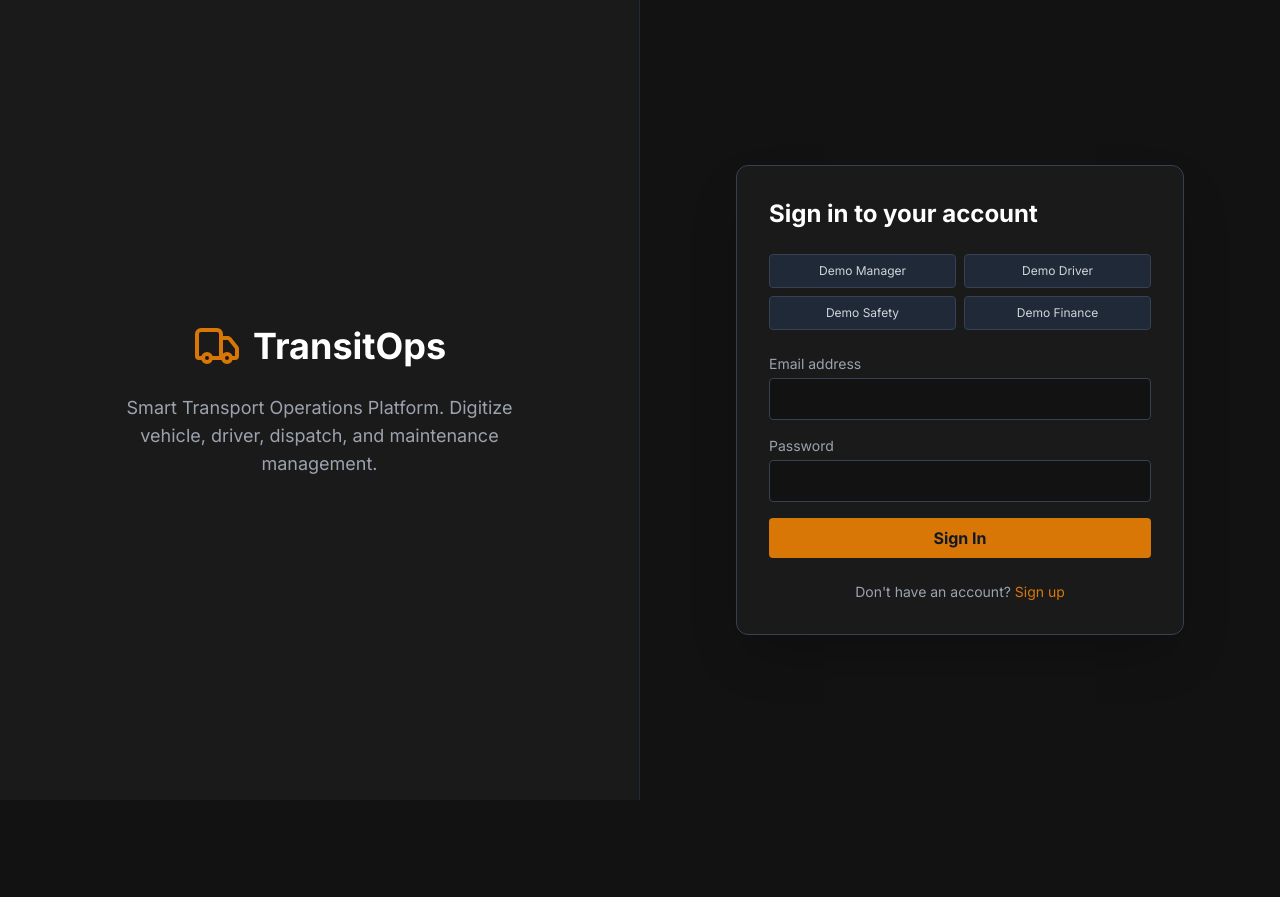
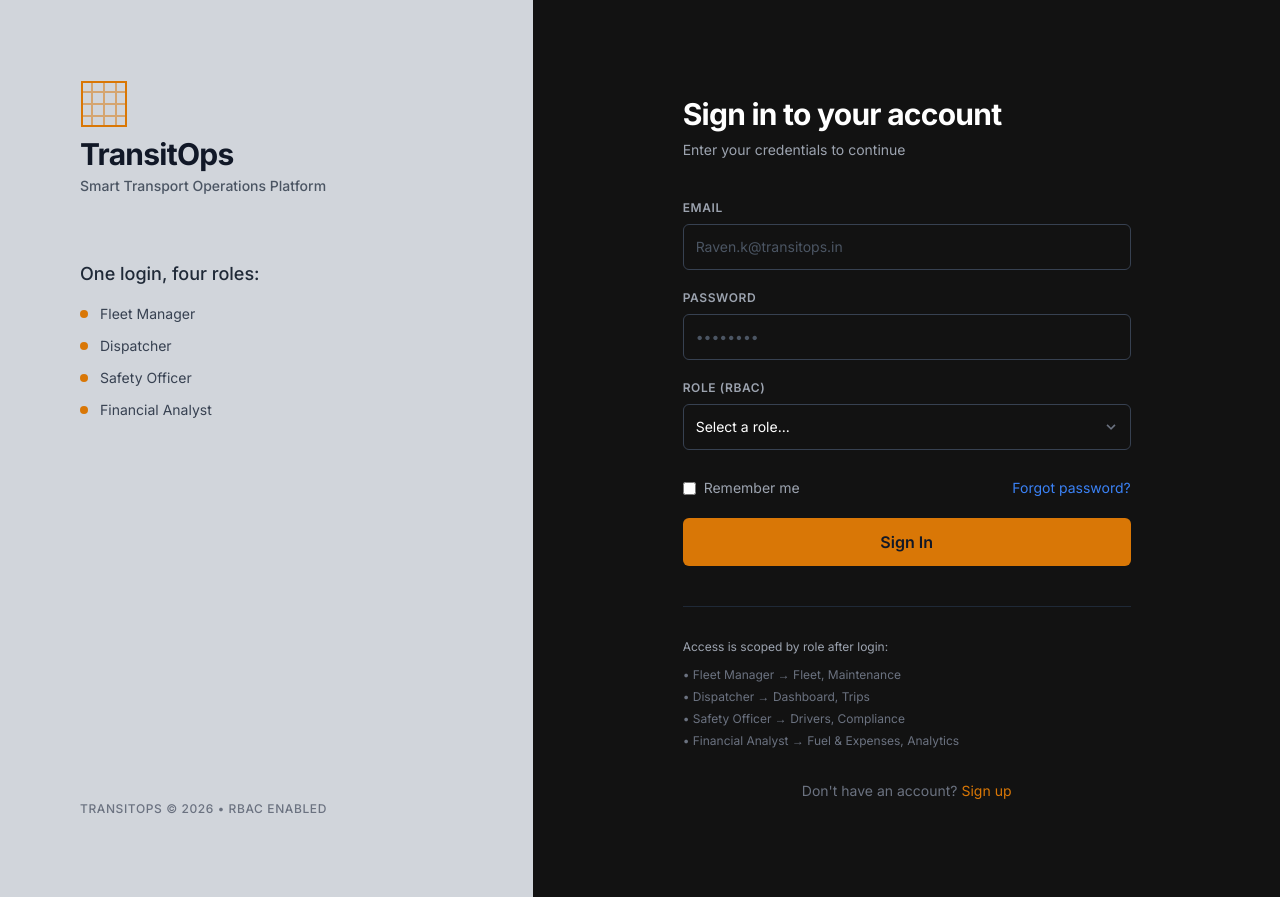
Before and after one commit to decuma02/TransitOps, a React (Vite) app in the folder frontend/: page /login in a window 1280 px wide. Before the commit the page ends 800 px from the top, so only its background shows below. Built offline with nearby package versions, Linux system fonts and the light colour scheme.

Commit message:
style: redesign login page to match wireframes

```diff
--- a/frontend/src/pages/Login.tsx
+++ b/frontend/src/pages/Login.tsx
@@ -2,7 +2,6 @@ import React, { useState } from 'react';
 import axios from 'axios';
 import { useAuth } from '../contexts/AuthContext';
 import { useNavigate } from 'react-router-dom';
-import { Truck } from 'lucide-react';
 
 export const Login = () => {
   const [isLogin, setIsLogin] = useState(true);
@@ -11,11 +10,29 @@ export const Login = () => {
   const [name, setName] = useState('');
   const [email, setEmail] = useState('');
   const [password, setPassword] = useState('');
-  const [role, setRole] = useState('FLEET_MANAGER');
+  const [role, setRole] = useState('');
 
   const [error, setError] = useState('');
   const { login } = useAuth();
   const navigate = useNavigate();
+
+  const handleRoleSelect = (e: React.ChangeEvent<HTMLSelectElement>) => {
+    const selectedRole = e.target.value;
+    setRole(selectedRole);
+
+    if (isLogin && selectedRole) {
+      // Auto-fill demo credentials based on selection
+      let demoEmail = '';
+      switch (selectedRole) {
+        case 'FLEET_MANAGER': demoEmail = 'demo_fleet@transitops.com'; break;
+        case 'DRIVER': demoEmail = 'demo_driver@transitops.com'; break;
+        case 'SAFETY_OFFICER': demoEmail = 'demo_safety@transitops.com'; break;
+        case 'FINANCIAL_ANALYST': demoEmail = 'demo_finance@transitops.com'; break;
+      }
+      setEmail(demoEmail);
+      setPassword('demo123');
+    }
+  };
 
   const handleSubmit = async (e: React.FormEvent) => {
     e.preventDefault();
@@ -26,7 +43,7 @@ export const Login = () => {
         login(res.data.token, res.data.user);
         navigate('/');
       } else {
-        await axios.post('http://localhost:5000/api/auth/register', { name, email, password, role });
+        await axios.post('http://localhost:5000/api/auth/register', { name, email, password, role: role || 'FLEET_MANAGER' });
         // After successful registration, automatically log in
         const res = await axios.post('http://localhost:5000/api/auth/login', { email, password });
         login(res.data.token, res.data.user);
@@ -37,114 +54,143 @@ export const Login = () => {
     }
   };
 
-  const handleDemoFill = (roleKey: string) => {
-    let demoEmail = '';
-    switch (roleKey) {
-      case 'FLEET_MANAGER': demoEmail = 'demo_fleet@transitops.com'; break;
-      case 'DRIVER': demoEmail = 'demo_driver@transitops.com'; break;
-      case 'SAFETY_OFFICER': demoEmail = 'demo_safety@transitops.com'; break;
-      case 'FINANCIAL_ANALYST': demoEmail = 'demo_finance@transitops.com'; break;
-    }
-    setEmail(demoEmail);
-    setPassword('demo123');
-  };
+  return (
+    <div className="min-h-screen flex text-gray-800 font-sans">
+      {/* Left side branding */}
+      <div className="w-5/12 bg-[#D1D5DB] flex flex-col justify-between p-12 lg:p-20 border-r border-gray-300">
+        <div>
+          <div className="mb-4">
+            {/* Square Grid Icon */}
+            <svg width="48" height="48" viewBox="0 0 48 48" fill="none" xmlns="http://www.w3.org/2000/svg" className="text-amber-600 mb-2">
+              <rect x="2" y="2" width="44" height="44" stroke="currentColor" strokeWidth="2" fill="transparent" />
+              <path d="M2 12H46M2 24H46M2 36H46M12 2V46M24 2V46M36 2V46" stroke="currentColor" strokeWidth="2" strokeOpacity="0.5"/>
+            </svg>
+            <h1 className="text-3xl font-bold tracking-tight text-gray-900 mb-1">TransitOps</h1>
+            <p className="text-sm text-gray-600 font-medium">Smart Transport Operations Platform</p>
+          </div>
 
-  return (
-    <div className="min-h-screen bg-darkBg flex">
-      {/* Left side branding */}
-      <div className="w-1/2 bg-[#1a1a1a] flex flex-col justify-center items-center p-12 border-r border-gray-800">
-        <div className="flex items-center space-x-3 mb-6">
-          <Truck size={48} className="text-primary" />
-          <h1 className="text-4xl font-bold text-white">TransitOps</h1>
+          <div className="mt-16">
+            <h2 className="text-lg font-medium text-gray-800 mb-4">One login, four roles:</h2>
+            <ul className="space-y-3 text-sm text-gray-700">
+              <li className="flex items-center"><span className="w-2 h-2 rounded-full bg-amber-600 mr-3"></span>Fleet Manager</li>
+              <li className="flex items-center"><span className="w-2 h-2 rounded-full bg-amber-600 mr-3"></span>Dispatcher</li>
+              <li className="flex items-center"><span className="w-2 h-2 rounded-full bg-amber-600 mr-3"></span>Safety Officer</li>
+              <li className="flex items-center"><span className="w-2 h-2 rounded-full bg-amber-600 mr-3"></span>Financial Analyst</li>
+            </ul>
+          </div>
         </div>
-        <p className="text-gray-400 text-lg text-center max-w-md">
-          Smart Transport Operations Platform. Digitize vehicle, driver, dispatch, and maintenance management.
-        </p>
+
+        <div className="text-xs text-gray-500 font-medium tracking-wider uppercase">
+          TRANSITOPS © 2026 • RBAC ENABLED
+        </div>
       </div>
 
       {/* Right side login form */}
-      <div className="w-1/2 flex items-center justify-center p-12 bg-darkBg">
-        <div className="w-full max-w-md bg-darkCard p-8 rounded-xl border border-gray-700 shadow-2xl">
-          <h2 className="text-2xl font-bold text-white mb-6">
+      <div className="w-7/12 flex items-center justify-center p-12 lg:p-24 bg-[#121212]">
+        <div className="w-full max-w-md">
+          <h2 className="text-3xl font-bold text-white mb-2 tracking-tight">
             {isLogin ? 'Sign in to your account' : 'Create an account'}
           </h2>
+          <p className="text-gray-400 text-sm mb-10">
+            {isLogin ? 'Enter your credentials to continue' : 'Fill in the details to get started'}
+          </p>
 
-          {isLogin && (
-            <div className="mb-6 grid grid-cols-2 gap-2">
-              <button type="button" onClick={() => handleDemoFill('FLEET_MANAGER')} className="text-xs bg-gray-800 text-gray-300 py-2 rounded hover:bg-gray-700 transition border border-gray-700">Demo Manager</button>
-              <button type="button" onClick={() => handleDemoFill('DRIVER')} className="text-xs bg-gray-800 text-gray-300 py-2 rounded hover:bg-gray-700 transition border border-gray-700">Demo Driver</button>
-              <button type="button" onClick={() => handleDemoFill('SAFETY_OFFICER')} className="text-xs bg-gray-800 text-gray-300 py-2 rounded hover:bg-gray-700 transition border border-gray-700">Demo Safety</button>
-              <button type="button" onClick={() => handleDemoFill('FINANCIAL_ANALYST')} className="text-xs bg-gray-800 text-gray-300 py-2 rounded hover:bg-gray-700 transition border border-gray-700">Demo Finance</button>
-            </div>
-          )}
+          {error && <div className="bg-red-500/10 border border-red-500/50 text-red-500 p-3 rounded mb-6 text-sm flex items-center"><span className="font-bold mr-2 text-lg leading-none">×</span> {error}</div>}
 
-          {error && <div className="bg-red-500/10 border border-red-500 text-red-500 p-3 rounded mb-4 text-sm">{error}</div>}
-
-          <form onSubmit={handleSubmit} className="space-y-4">
+          <form onSubmit={handleSubmit} className="space-y-5">
             {!isLogin && (
               <div>
-                <label className="block text-gray-400 text-sm mb-1">Full Name</label>
+                <label className="block text-gray-400 text-xs font-semibold mb-2 uppercase tracking-wider">Full Name</label>
                 <input
                   type="text"
                   value={name}
                   onChange={(e) => setName(e.target.value)}
-                  className="w-full bg-darkBg border border-gray-700 text-white rounded p-2 focus:border-primary outline-none transition"
+                  className="w-full bg-transparent border border-gray-700 text-white rounded-md p-3 focus:border-amber-600 outline-none transition text-sm"
                   required={!isLogin}
                 />
               </div>
             )}
 
             <div>
-              <label className="block text-gray-400 text-sm mb-1">Email address</label>
+              <label className="block text-gray-400 text-xs font-semibold mb-2 uppercase tracking-wider">Email</label>
               <input
                 type="email"
                 value={email}
                 onChange={(e) => setEmail(e.target.value)}
-                className="w-full bg-darkBg border border-gray-700 text-white rounded p-2 focus:border-primary outline-none transition"
+                placeholder="Raven.k@transitops.in"
+                className="w-full bg-transparent border border-gray-700 text-white rounded-md p-3 focus:border-amber-600 outline-none transition text-sm placeholder-gray-600"
                 required
               />
             </div>
 
             <div>
-              <label className="block text-gray-400 text-sm mb-1">Password</label>
+              <label className="block text-gray-400 text-xs font-semibold mb-2 uppercase tracking-wider">Password</label>
               <input
                 type="password"
                 value={password}
                 onChange={(e) => setPassword(e.target.value)}
-                className="w-full bg-darkBg border border-gray-700 text-white rounded p-2 focus:border-primary outline-none transition"
+                placeholder="••••••••"
+                className="w-full bg-transparent border border-gray-700 text-white rounded-md p-3 focus:border-amber-600 outline-none transition text-sm placeholder-gray-600"
                 required
               />
             </div>
 
-            {!isLogin && (
-              <div>
-                <label className="block text-gray-400 text-sm mb-1">Role</label>
+            <div>
+              <label className="block text-gray-400 text-xs font-semibold mb-2 uppercase tracking-wider">Role (RBAC)</label>
+              <div className="relative">
                 <select
                   value={role}
-                  onChange={(e) => setRole(e.target.value)}
-                  className="w-full bg-darkBg border border-gray-700 text-white rounded p-2 focus:border-primary outline-none transition"
+                  onChange={handleRoleSelect}
+                  className="w-full bg-[#121212] border border-gray-700 text-white rounded-md p-3 focus:border-amber-600 outline-none transition text-sm appearance-none pr-10"
+                  required={!isLogin}
                 >
+                  <option value="" disabled>Select a role...</option>
                   <option value="FLEET_MANAGER">Fleet Manager</option>
-                  <option value="DRIVER">Driver</option>
+                  <option value="DRIVER">Dispatcher</option>
                   <option value="SAFETY_OFFICER">Safety Officer</option>
                   <option value="FINANCIAL_ANALYST">Financial Analyst</option>
                 </select>
+                <div className="pointer-events-none absolute inset-y-0 right-0 flex items-center px-3 text-gray-500">
+                  <svg className="fill-current h-4 w-4" xmlns="http://www.w3.org/2000/svg" viewBox="0 0 20 20"><path d="M9.293 12.95l.707.707L15.657 8l-1.414-1.414L10 10.828 5.757 6.586 4.343 8z"/></svg>
+                </div>
+              </div>
+            </div>
+
+            {isLogin && (
+              <div className="flex items-center justify-between pt-2">
+                <label className="flex items-center text-sm text-gray-400 cursor-pointer">
+                  <input type="checkbox" className="mr-2 rounded border-gray-700 bg-[#121212] text-amber-600 focus:ring-amber-600 focus:ring-offset-[#121212]" />
+                  Remember me
+                </label>
+                <a href="#" className="text-sm text-blue-500 hover:text-blue-400 transition">Forgot password?</a>
               </div>
             )}
 
             <button
               type="submit"
-              className="w-full bg-primary text-gray-900 font-bold py-2 rounded hover:bg-yellow-400 transition"
+              className="w-full bg-amber-600 text-gray-900 font-semibold py-3 rounded-md hover:bg-amber-500 transition mt-4"
             >
               {isLogin ? 'Sign In' : 'Sign Up'}
             </button>
           </form>
 
-          <div className="mt-6 text-center text-sm text-gray-400">
+          {isLogin && (
+            <div className="mt-10 pt-8 border-t border-gray-800">
+              <p className="text-gray-400 text-xs mb-3">Access is scoped by role after login:</p>
+              <ul className="text-gray-500 text-xs space-y-1.5">
+                <li>• Fleet Manager &rarr; Fleet, Maintenance</li>
+                <li>• Dispatcher &rarr; Dashboard, Trips</li>
+                <li>• Safety Officer &rarr; Drivers, Compliance</li>
+                <li>• Financial Analyst &rarr; Fuel & Expenses, Analytics</li>
+              </ul>
+            </div>
+          )}
+
+          <div className="mt-8 text-center text-sm text-gray-500">
             {isLogin ? (
-              <p>Don't have an account? <button onClick={() => { setIsLogin(false); setError(''); }} className="text-primary hover:underline">Sign up</button></p>
+              <p>Don't have an account? <button onClick={() => { setIsLogin(false); setError(''); setRole(''); setEmail(''); setPassword(''); }} className="text-amber-600 hover:underline">Sign up</button></p>
             ) : (
-              <p>Already have an account? <button onClick={() => { setIsLogin(true); setError(''); }} className="text-primary hover:underline">Sign in</button></p>
+              <p>Already have an account? <button onClick={() => { setIsLogin(true); setError(''); setRole(''); setEmail(''); setPassword(''); }} className="text-amber-600 hover:underline">Sign in</button></p>
             )}
           </div>
         </div>
```
